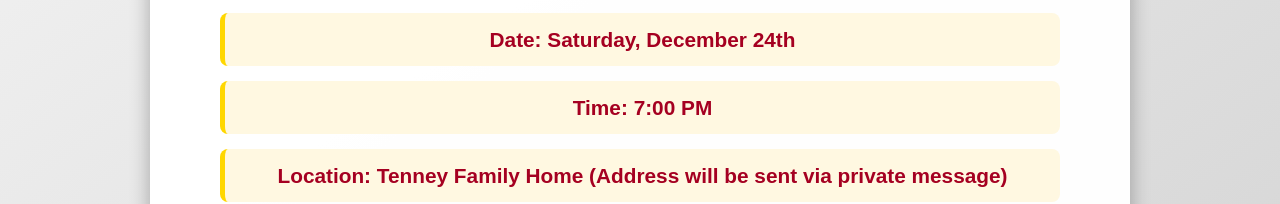
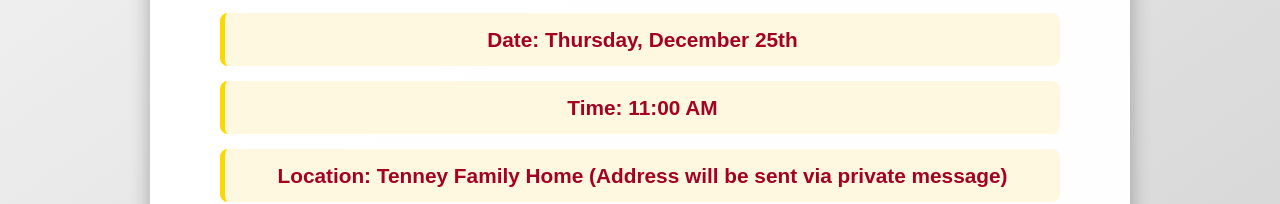
Before and after one commit to RafaelTTenney/Concert, a plain HTML site: page index.html in a window 1280 px wide. Shown: the part 447-651 px from the top of the page. Drawn offline with Linux system fonts and the light colour scheme.

Commit message:
Update index.html

```diff
--- a/index.html
+++ b/index.html
@@ -239,8 +239,8 @@
         <section id="welcome-page" class="page">
             <h2>Welcome Home for the Holidays!</h2>
             <p>We are so excited to gather everyone for our annual Tenney Family Christmas Concert. Get ready for an evening of music, laughter, and festive cheer!</p>
-            <p class="highlight">Date: Saturday, December 24th</p>
-            <p class="highlight">Time: 7:00 PM</p>
+            <p class="highlight">Date: Thursday, December 25th</p>
+            <p class="highlight">Time: 11:00 AM</p>
             <p class="highlight">Location: Tenney Family Home (Address will be sent via private message)</p>
             <button id="btn-reserve-welcome">Reserve Your Seats Now</button>
         </section>
```
